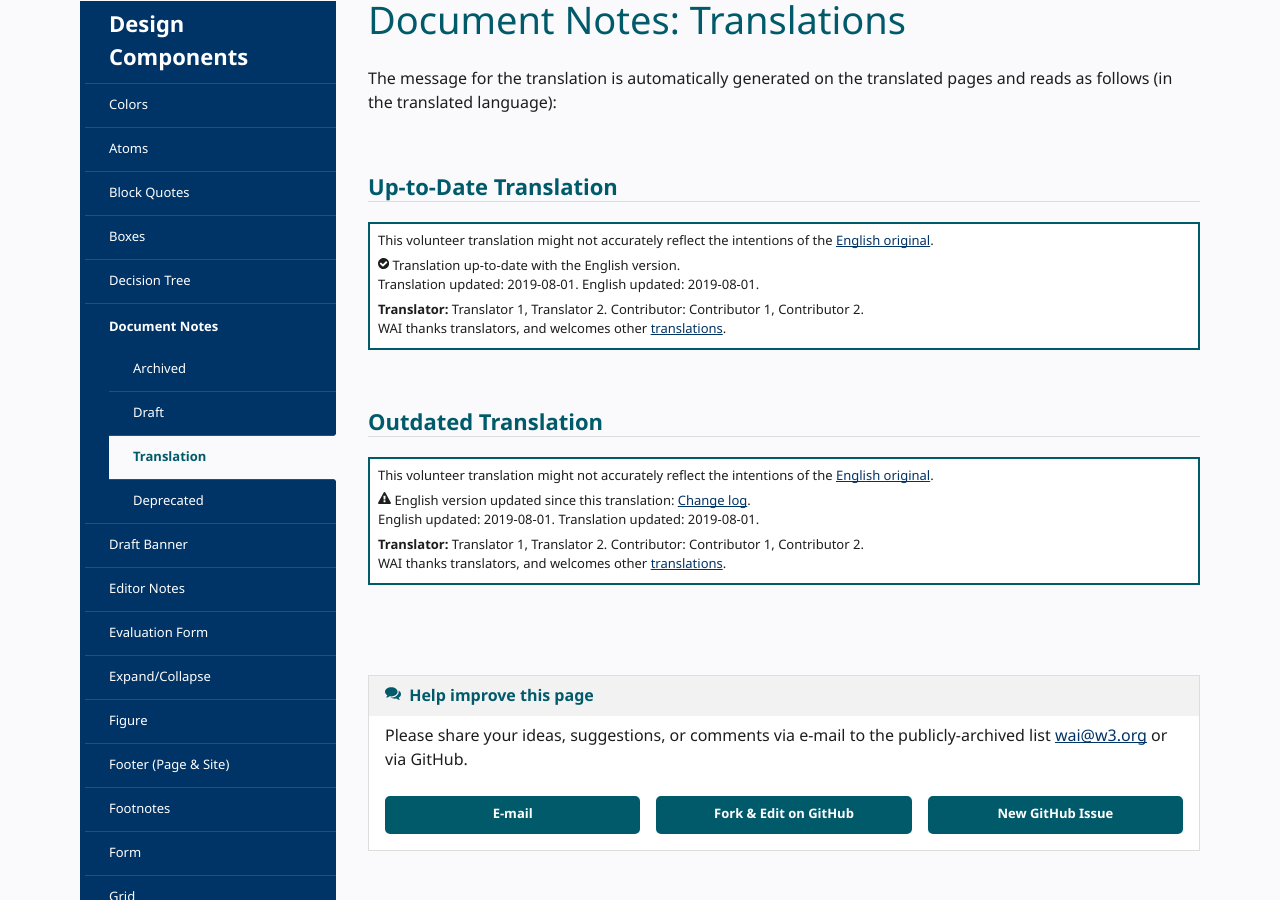
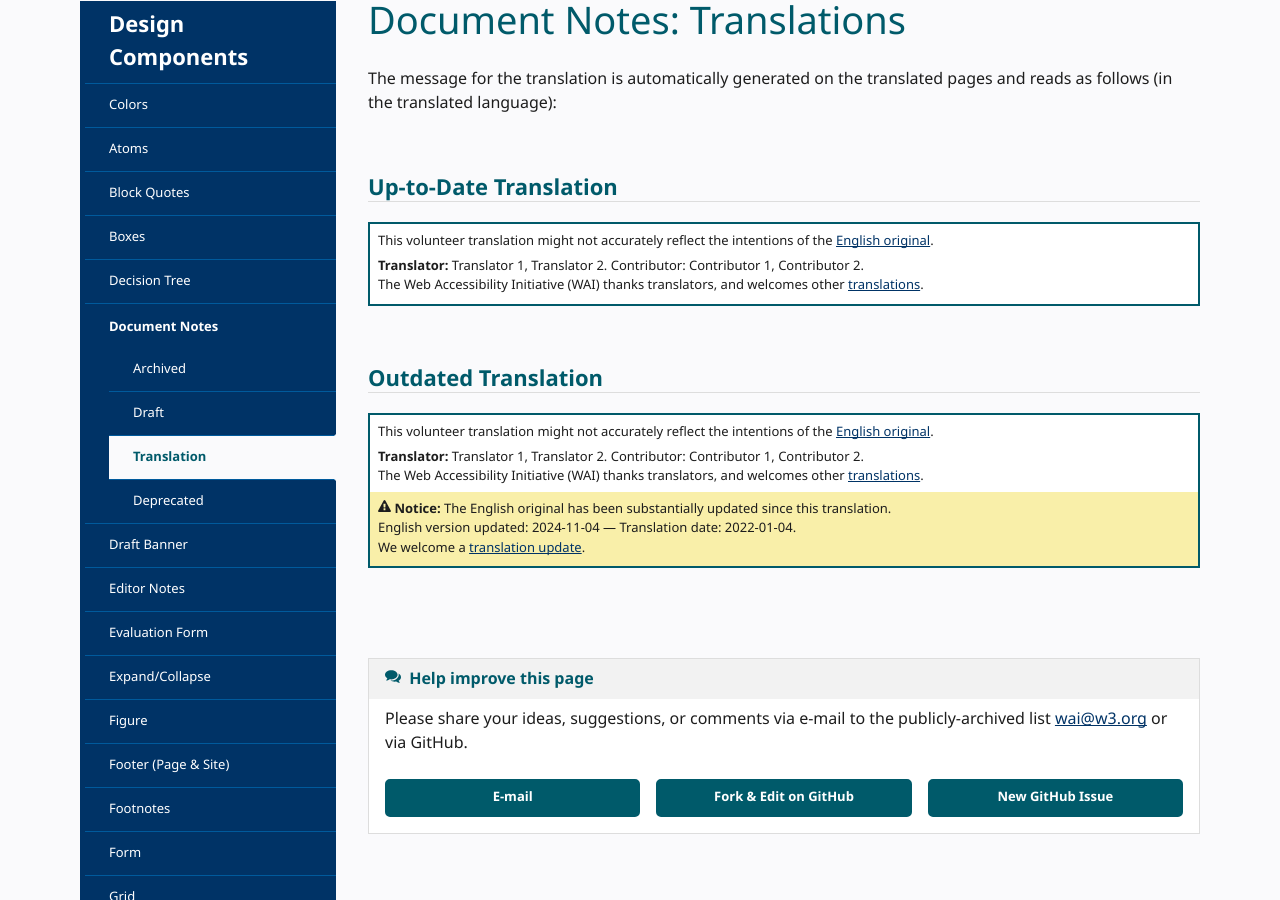
Before and after one commit to w3c/wai-website-theme, a Jekyll site: the page built from _components/document-notes/translation.md, in a window 1280 px wide and 900 px high, scrolled down 304 px. Built offline with Jekyll 4.4.1, drawn with Linux system fonts in a browser that asks for light colours; cached includes are drawn as plain includes; some of the changed text lies outside the part shown.

Commit message:
Update theme documentation: translation box and page footer

```diff
--- a/_components/document-notes/translation.md
+++ b/_components/document-notes/translation.md
@@ -1,15 +1,19 @@
 ---
 title: "Document Notes: Translations"
 lang: en
-translators: # Uncomment (remove #) for translations, one - name line per translator.
+last_updated: 2024-11-04
+
+# Do not remove the following lines, used by the examples.
+translation:
+  status: outdated
+  last_updated: 2022-01-04
+
+translators:
 - name: Translator 1
 - name: Translator 2
 contributors:
 - name: Contributor 1
 - name: Contributor 2
-footer: > # Text in footer in HTML
-   This is the text in the footer
-last_updated: 2019-08-01
 ---
 
 The message for the translation is automatically generated on the translated pages and reads as follows (in the translated language):
@@ -17,34 +21,44 @@ The message for the translation is automatically generated on the translated pag
 ## Up-to-Date Translation
 
 <section class="doc-note-box doc-note-translation">
-  <h2 class="visuallyhidden">{% include t.html t="About this Translation" %}</h2>
-  <p>{% assign replacepattern = page.url | relative_url | prepend: "$1|"  %}{% include t.html t='This volunteer translation might not accurately reflect the intentions of the <a href="$1">English original</a>.' replace=replacepattern %}</p>
-  <p>{% include_cached icon.html name="check-circle" %} {% include t.html t='Translation up-to-date with the English version.' %}
-    <br>{% include t.html t='Translation updated:' %} <span dir="auto">{{page.last_updated | date: "%Y-%m-%d"}}</span>. {% include t.html t='English updated:' %} <span dir="auto">{{page.last_updated | date: "%Y-%m-%d"}}</span>.
-   </p>
-  <p>
-    {%- capture translatorslabel %}<strong>{% include t.html t='Translator:' %}</strong>{%- endcapture %}
-    {% include peoplelist.html label=translatorslabel people=page.translators %}
-    {%- capture contributorslabel %}{% include t.html t='Contributor:' %}{%- endcapture %}
-    {% include peoplelist.html label=contributorslabel people=page.contributors %}
-    {%- assign replacepattern = "/about/translating/" | relative_url | prepend: "$1|" -%}
-    <br>{% include t.html t='WAI thanks translators, and welcomes other <a href="$1">translations</a>.' replace=replacepattern %}</p>
+    <h2 class="visuallyhidden">{% include_cached t.html t="About this translation" lang=page.lang %}</h2>
+    <p>
+      {%- assign replace_pattern = page.url | relative_url | prepend: "$1|" -%}
+      {%- include t.html t='This volunteer translation might not accurately reflect the intentions of the <a href="$1">English original</a>.' replace=replace_pattern lang=page.lang -%}
+    </p>
+    <p>
+      {%- capture translatorslabel %}<strong>{% include_cached t.html t='Translator:' lang=page.lang %}</strong>{%- endcapture %}
+      {%- include peoplelist.html label=translatorslabel people=page.translators -%}
+      {%- capture contributorslabel %}{% include_cached t.html t='Contributor:' lang=page.lang %}{%- endcapture -%}
+      {%- include peoplelist.html label=contributorslabel people=page.contributors -%}
+      <br />
+      {%- assign replace_pattern = "/about/translating/" | relative_url | prepend: "$1|" -%}
+      {%- include_cached t.html t='The Web Accessibility Initiative (WAI) thanks translators, and welcomes other <a href="$1">translations</a>.' replace=replace_pattern lang=page.lang -%}
+    </p>
 </section>
 
 ## Outdated Translation
 
-
 <section class="doc-note-box doc-note-translation">
-  <h2 class="visuallyhidden">{% include t.html t="About this Translation" %}</h2>
-  <p>{% assign replacepattern = page.url | relative_url | prepend: "$1|"  %}{% include t.html t='This volunteer translation might not accurately reflect the intentions of the <a href="$1">English original</a>.' replace=replacepattern %}</p>
-  <p>{% include_cached icon.html name="warning" %} {% include t.html t='English version updated since this translation: <a href="$1">Change log</a>.' replace=changelogpagereplace %}
-    <br>{% include t.html t='English updated:' %} <span dir="auto">{{page.last_updated | date: "%Y-%m-%d"}}</span>. {% include t.html t='Translation updated:' %} <span dir="auto">{{page.last_updated | date: "%Y-%m-%d"}}</span>.
+  <h2 class="visuallyhidden">{% include_cached t.html t="About this translation" lang=page.lang %}</h2>
+  <p>
+    {%- assign replace_pattern = page.url | relative_url | prepend: "$1|" -%}
+    {%- include t.html t='This volunteer translation might not accurately reflect the intentions of the <a href="$1">English original</a>.' replace=replace_pattern lang=page.lang -%}
   </p>
   <p>
-    {%- capture translatorslabel %}<strong>{% include t.html t='Translator:' %}</strong>{%- endcapture %}
-    {% include peoplelist.html label=translatorslabel people=page.translators %}
-    {%- capture contributorslabel %}{% include t.html t='Contributor:' %}{%- endcapture %}
-    {% include peoplelist.html label=contributorslabel people=page.contributors %}
-    {%- assign replacepattern = "/about/translating/" | relative_url | prepend: "$1|" -%}
-    <br>{% include t.html t='WAI thanks translators, and welcomes other <a href="$1">translations</a>.' replace=replacepattern %}</p>
+    {%- capture translatorslabel %}<strong>{% include_cached t.html t='Translator:' lang=page.lang %}</strong>{%- endcapture %}
+    {%- include peoplelist.html label=translatorslabel people=page.translators -%}
+    {%- capture contributorslabel %}{% include_cached t.html t='Contributor:' lang=page.lang %}{%- endcapture -%}
+    {%- include peoplelist.html label=contributorslabel people=page.contributors -%}
+    <br />
+    {%- assign replace_pattern = "/about/translating/" | relative_url | prepend: "$1|" -%}
+    {%- include_cached t.html t='The Web Accessibility Initiative (WAI) thanks translators, and welcomes other <a href="$1">translations</a>.' replace=replace_pattern lang=page.lang -%}
+  </p>
+  {%- if page.translation.status == "outdated" -%}
+    <div class="translation-needs-update">
+      <p>{% include_cached icon.html name="warning" %} <strong>{% include_cached t.html t='Notice:' lang=page.lang %}</strong> {% include t.html t='The English original has been substantially updated since this translation.' lang=page.lang %}{%- if changelog_page %} &mdash; <a href="{{ changelog_page.url | relative_url }}">{%- include_cached t.html t="Latest changes" lang=page.lang -%}</a>{%- endif -%}
+      <br />{% include_cached t.html t='English version updated:' lang=page.lang %} <span dir="auto">{{ page.last_updated | date: "%Y-%m-%d" }}</span> — {% include_cached t.html t='Translation date:' lang=page.lang %} <span dir="auto">{{ page.translation.last_updated | date: "%Y-%m-%d" }}</span>.
+      <br />{% include_cached t.html t='We welcome a <a href="$1">translation update</a>.' lang=page.lang replace=replace_pattern %}</p>
+      </div>
+  {%- endif -%}
 </section>
```
Also changed, not shown: _components/footer.md (+18 -5 lines).
